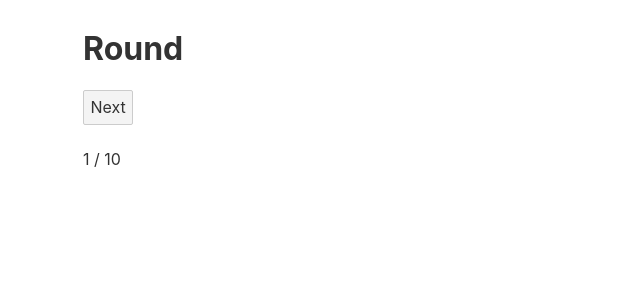
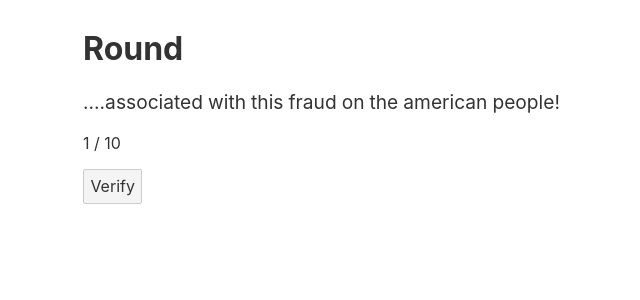
Before and after one commit to dgellow/TRUMPSCREAMING, a Svelte app: page / in a window 1280 px wide. Both pictures are taken after a click on the button "Start". Shown: the top 300 px of the page, without its empty margins (207-847 px from the left). Built offline with nearby package versions, Linux system fonts and the light colour scheme.

Commit message:
Implement rounds

```diff
--- a/src/components/Round.svelte
+++ b/src/components/Round.svelte
@@ -1,13 +1,116 @@
 <script lang="ts">
+	import type { text } from "svelte/internal"
+	import type { Tweet } from "../client"
+
 	import { gameStore, roundNumbers } from "../stores"
 	let round = 0
+	let tweet: Tweet
 	$: {
 		const game = $gameStore
-		round = game.state === "round" ? game.roundNumber : -1
+		if (game.state === "round") {
+			round = game.roundNumber
+			tweet = game.tweet
+		}
+	}
+
+	$: words = tweet.text.split(/\s/).reduce((acc: string[], curr: string) => {
+		if (curr.startsWith("http")) return acc
+		const split = curr.split("https")
+		if (split.length === 1) {
+			acc.push(curr)
+			return acc
+		}
+		curr = ""
+		for (const chunk of split) {
+			console.log("chunk", chunk)
+			if (!chunk.startsWith("://")) curr += chunk
+		}
+		acc.push(curr)
+		return acc
+	}, [])
+
+	$: playerChoice = words.map(() => false)
+
+	const toggle = (index: number) => (playerChoice[index] = !playerChoice[index])
+
+	let submitted = false
+	let score = 100
+	$: results = words.map(() => false)
+	const verify = () => {
+		submitted = true
+		score = 100
+		const percentagePerWord = Math.floor(100 / words.length)
+		for (let i = 0; i < words.length; i++) {
+			const playerWord = playerChoice[i] ? words[i].toUpperCase() : words[i].toLowerCase()
+			const ok = words[i] === playerWord
+			if (!ok) {
+				score -= percentagePerWord
+			}
+			results[i] = ok
+			score = Math.floor(score)
+		}
+	}
+
+	const cont = () => {
+		submitted = false
+		gameStore.next()
 	}
 </script>
 
 <div>
-	<h1>Round</h1><button on:click={() => gameStore.next()}>Next</button>
+	<h1>Round</h1>
+	<p class="tweet">
+		{#if submitted}
+			{#each words as word, index}
+				<span
+					class="word"
+					class:correct={word === (playerChoice[index] ? word.toUpperCase() : word.toLowerCase())}
+					class:incorrect={word !== (playerChoice[index] ? word.toUpperCase() : word.toLowerCase())}
+					on:click={() => toggle(index)}>
+					{#if playerChoice[index]}{word.toUpperCase()}{:else}{word.toLowerCase()}{/if}
+				</span>
+			{/each}
+		{:else}
+			{#each words as word, index}
+				<span class="word" class:uppercase={playerChoice[index]} on:click={() => toggle(index)}>
+					{#if playerChoice[index]}{word.toUpperCase()}{:else}{word.toLowerCase()}{/if}
+				</span>
+			{/each}
+		{/if}
+	</p>
 	<p>{round} / {roundNumbers}</p>
+	{#if !submitted}
+		<button on:click={() => verify()}>Verify</button>
+	{:else}
+		<p>Score: {score}%</p>
+		<button on:click={() => cont()}>Continue</button>
+	{/if}
 </div>
+
+<style>
+	.tweet {
+		display: flex;
+		flex-wrap: wrap;
+		font-size: 1.2em;
+	}
+	.word {
+		margin-right: 5px;
+		cursor: pointer;
+	}
+
+	.word:hover {
+		background-color: lightcoral;
+	}
+
+	.word.uppercase {
+		background-color: lightpink;
+	}
+
+	.word.correct {
+		background-color: lightgreen;
+	}
+
+	.word.incorrect {
+		background-color: red;
+	}
+</style>
--- a/src/stores.ts
+++ b/src/stores.ts
@@ -1,5 +1,5 @@
 import { update_keyed_each } from "svelte/internal"
-import { writable } from "svelte/store"
+import { get, writable } from "svelte/store"
 import { fetchLatestTweets, Tweet } from "./client"
 
 export const roundNumbers = 10
@@ -25,7 +25,6 @@ function createTweetsStore() {
 						else count = 0
 
 						if (count > minCapitalLetters) {
-							console.log("curr", curr, "count", count)
 							acc.push(curr)
 							break
 						}
@@ -36,7 +35,10 @@ function createTweetsStore() {
 			})
 			set(capitalized)
 		},
-
+		randOne(): Tweet {
+			const tweets = get(tweetsStore)
+			return tweets[Math.floor(Math.random() * tweets.length)]
+		},
 	}
 }
 
@@ -51,6 +53,8 @@ interface NotStarted {
 interface Round {
 	state: "round"
 	roundNumber: number
+	tweet: Tweet
+	seenTweets: Set<string>
 }
 
 interface End {
@@ -67,10 +71,18 @@ function createGameStore() {
 			update(g => {
 				switch (g.state) {
 					case "not_started":
-						return { state: "round", roundNumber: 1 }
+						return {
+							state: "round", roundNumber: 1,
+							tweet: tweetsStore.randOne(),
+							seenTweets: new Set(),
+						}
 					case "round":
 						if (g.roundNumber < roundNumbers) {
 							g.roundNumber += 1
+							do {
+								g.tweet = tweetsStore.randOne()
+							} while (g.seenTweets.has(g.tweet.id))
+							g.seenTweets.add(g.tweet.id)
 							return g
 						}
 						return { state: "done" }
```
